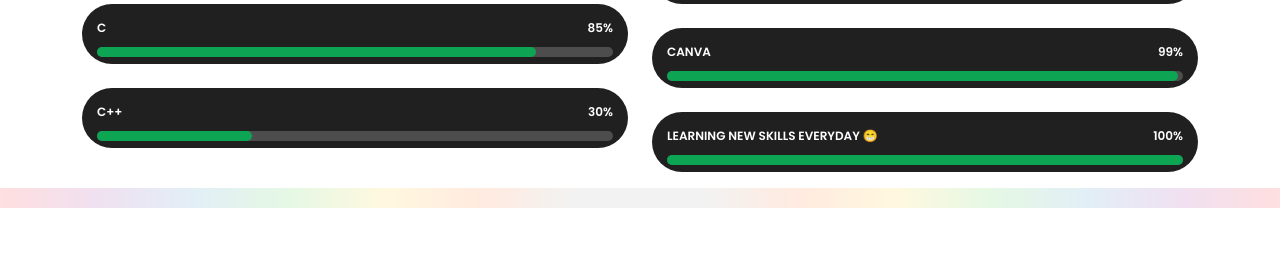
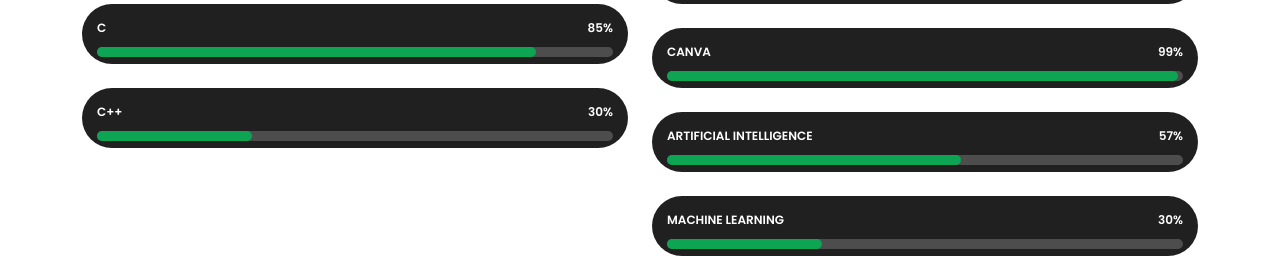
Before and after one commit to Ankushdas178/ankushdas178.github.io, a plain HTML site: page index.html in a window 1280 px wide. Shown: the part 1240-1512 px from the top of the page. Drawn offline with Linux system fonts and the light colour scheme.

Commit message:
Update index.html
added AI, ML in skills

```diff
--- a/index.html
+++ b/index.html
@@ -162,6 +162,20 @@
             <span class="skill">Canva<i class="val">99%</i></span>
             <div class="progress-bar-wrap">
               <div class="progress-bar" role="progressbar" aria-valuenow="99" aria-valuemin="0" aria-valuemax="100"></div>
+            </div>
+          </div>
+<br>
+          <div class="progress">
+            <span class="skill">Artificial Intelligence<i class="val">57%</i></span>
+            <div class="progress-bar-wrap">
+              <div class="progress-bar" role="progressbar" aria-valuenow="57" aria-valuemin="0" aria-valuemax="100"></div>
+            </div>
+          </div>
+<br>
+          <div class="progress">
+            <span class="skill">Machine Learning<i class="val">30%</i></span>
+            <div class="progress-bar-wrap">
+              <div class="progress-bar" role="progressbar" aria-valuenow="30" aria-valuemin="0" aria-valuemax="100"></div>
             </div>
           </div>
 <br>
```
